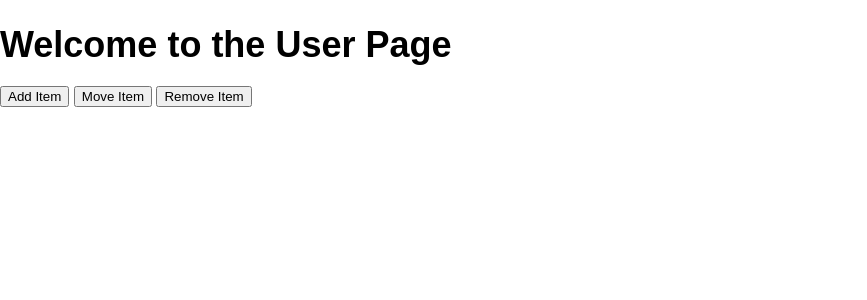
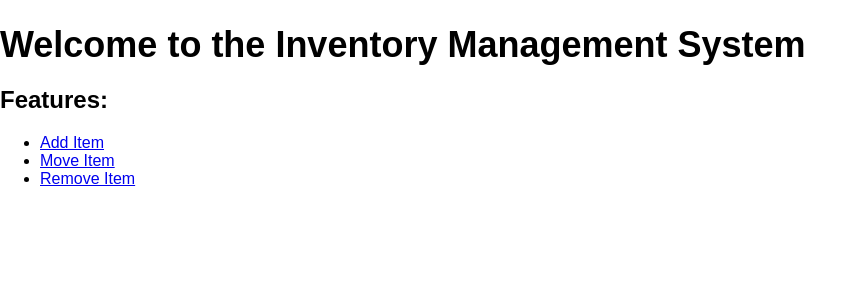
Before and after one commit to ebonillasorto/sis, a PHP site: page /User.html in a window 1280 px wide. Shown: the top 300 px of the page, without its empty margins (0-867 px from the left). Run offline with PHP 8.4, Linux system fonts and the light colour scheme.

Commit message:
fixed the login and fixed the user page

```diff
--- a/User.html
+++ b/User.html
@@ -7,10 +7,17 @@
     <title>User Page</title>
 </head>
 <body>
-    <h1>Welcome to the User Page</h1>
 
-    <button onclick="location.href='addItem.php'">Add Item</button>
-    <button onclick="location.href='moveItem.php'">Move Item</button>
-    <button onclick="location.href='removeItem.php'">Remove Item</button>
+    <h1>Welcome to the Inventory Management System</h1>
+
+    <div>
+        <h2>Features:</h2>
+        <ul>
+            <li><a href="addItem.php">Add Item</a></li>
+            <li><a href="moveItem.php">Move Item</a></li>
+            <li><a href="removeItem.php">Remove Item</a></li>
+        </ul>
+    </div>
+
 </body>
 </html>
--- a/login.php
+++ b/login.php
@@ -11,8 +11,9 @@ if ($_SERVER["REQUEST_METHOD"] === "POST") {
 
     // Check if the submitted username and password match a user account
     if (isset($users[$username]) && $users[$username] === $password) {
-        // Authentication successful, you can redirect to a dashboard or another page
-        echo "Welcome, $username!";
+        // Authentication successful, redirect to the User.html page
+        header("Location: User.php");
+        exit(); // Ensure that no further code is executed after the header redirect
     } else {
         // Authentication failed, display an error message
         echo "Invalid username or password.";
```
